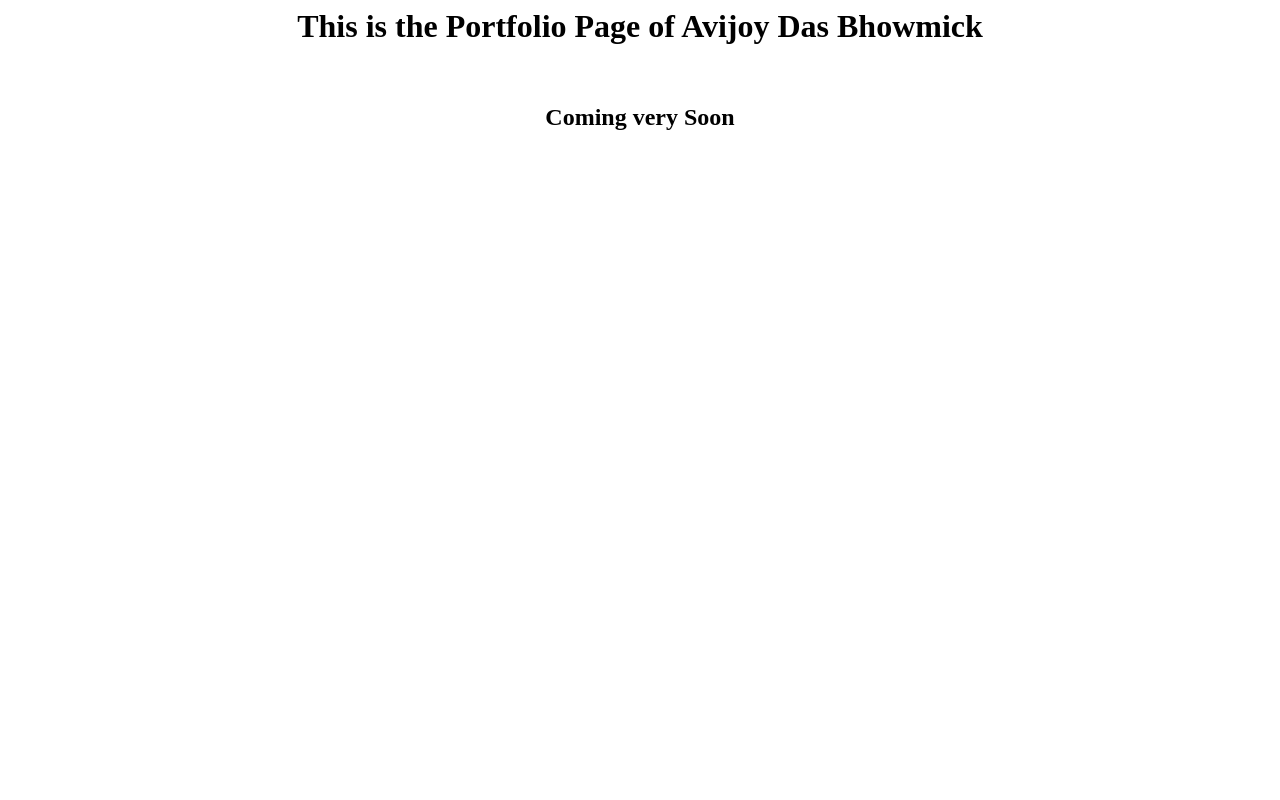
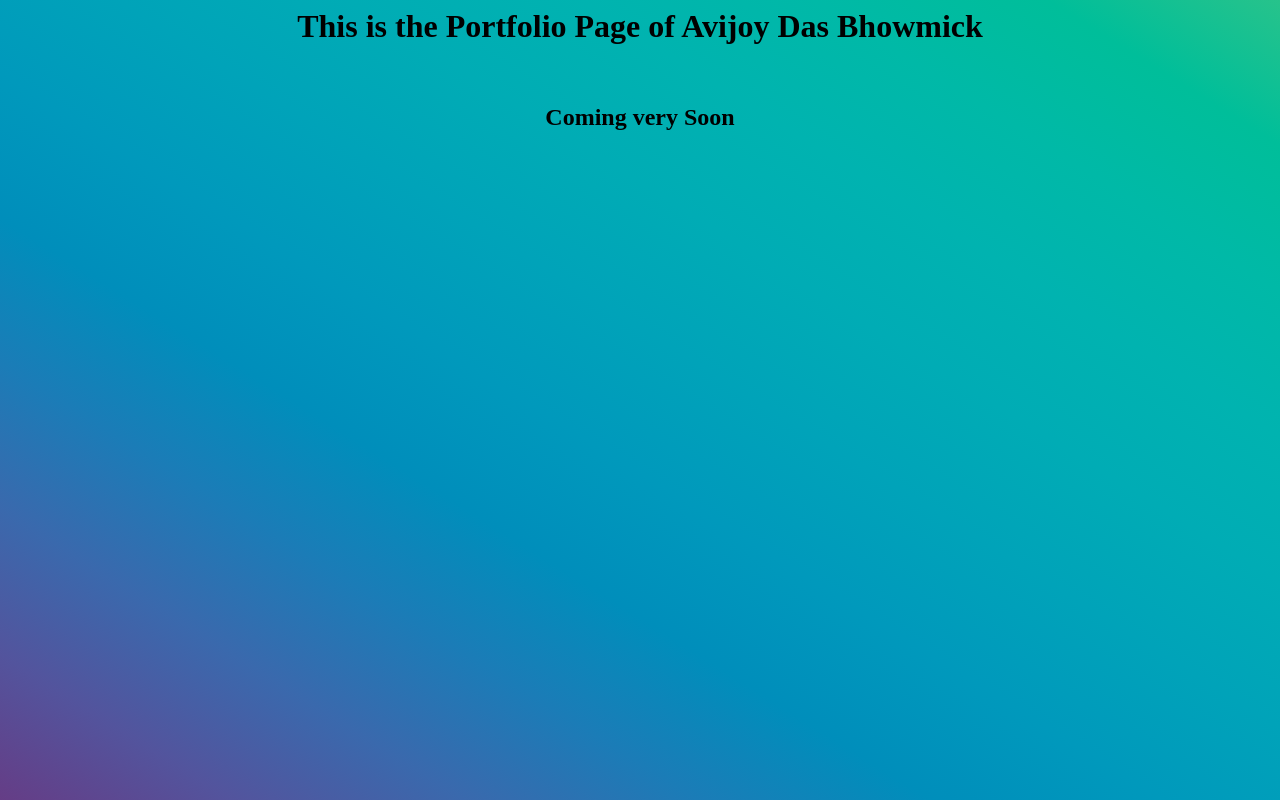
Before and after one commit to AvijoyBhowmick/myportfolio, a plain HTML site: page index.html in a window 1280 px wide. Drawn offline with Linux system fonts and the light colour scheme.

Commit message:
fixed bg color

```diff
--- a/index.html
+++ b/index.html
@@ -24,7 +24,7 @@
 <meta name="theme-color" content="#ffffff">
 
 </head>
-<body style="background-color: linear-gradient(to left bottom, #27c38b, #00be9a, #00b9a7, #00b3b0, #00acb5, #00a3b9, #0099bc, #008ebb, #1b7cb7, #3a69ad, #53549d, #653d86);">
+<body style="background-image: linear-gradient(to left bottom, #27c38b, #00be9a, #00b9a7, #00b3b0, #00acb5, #00a3b9, #0099bc, #008ebb, #1b7cb7, #3a69ad, #53549d, #653d86)">
 <h1><center> This is the Portfolio Page of Avijoy Das Bhowmick </center></h1>
 <br>
 <h2><center> Coming very Soon </center></h2>
```
